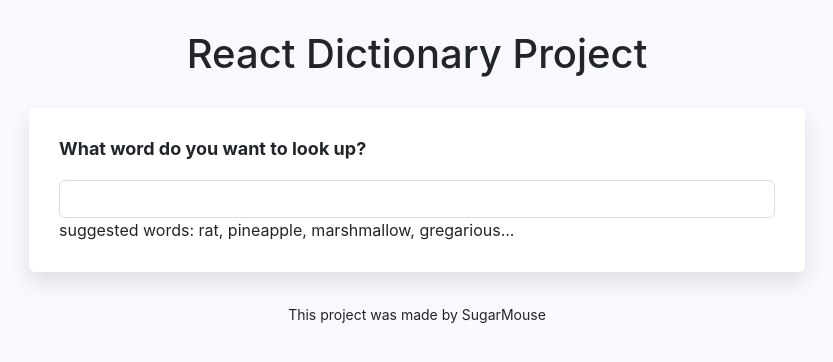
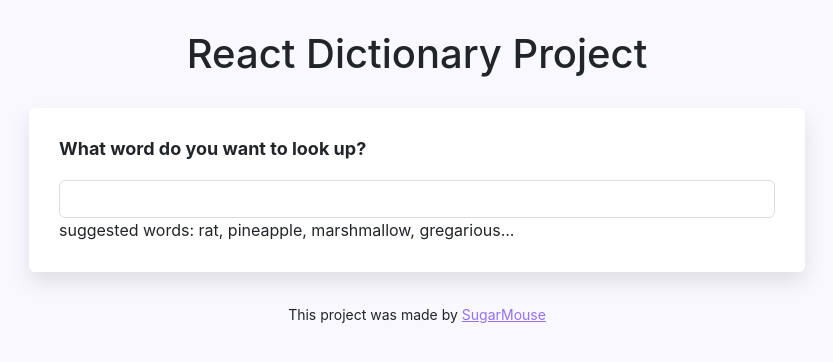
Before and after one commit to Countess-Magpyr/react-dictionary-project, a React (Create React App) app: page / in a window 1280 px wide. Shown: the top 362 px of the page, without its empty margins (223-1056 px from the left). Built offline with nearby package versions, Linux system fonts and the light colour scheme; no server answers.

Commit message:
Update App.js

```diff
--- a/src/App.js
+++ b/src/App.js
@@ -12,7 +12,13 @@
         <Dictionary />
       </div>
       <footer className="App-footer">
-        <small>This project was made by SugarMouse</small>
+        <small>
+          This project was made by{" "}
+          <a href="https://github.com/Countess-Magpyr/react-dictionary-project">
+            {" "}
+            SugarMouse{" "}
+          </a>
+        </small>
       </footer>
     </div>
   );
```
